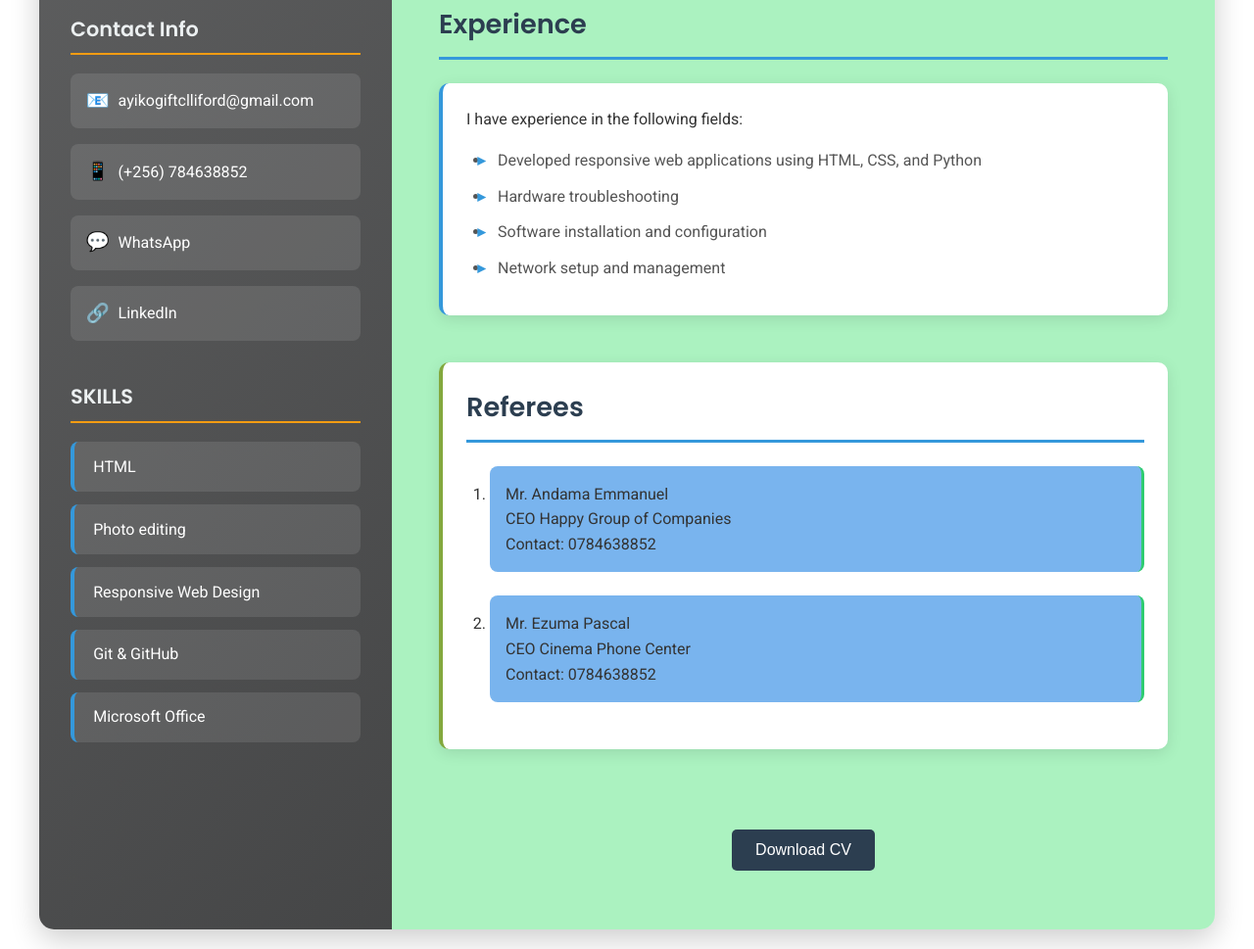
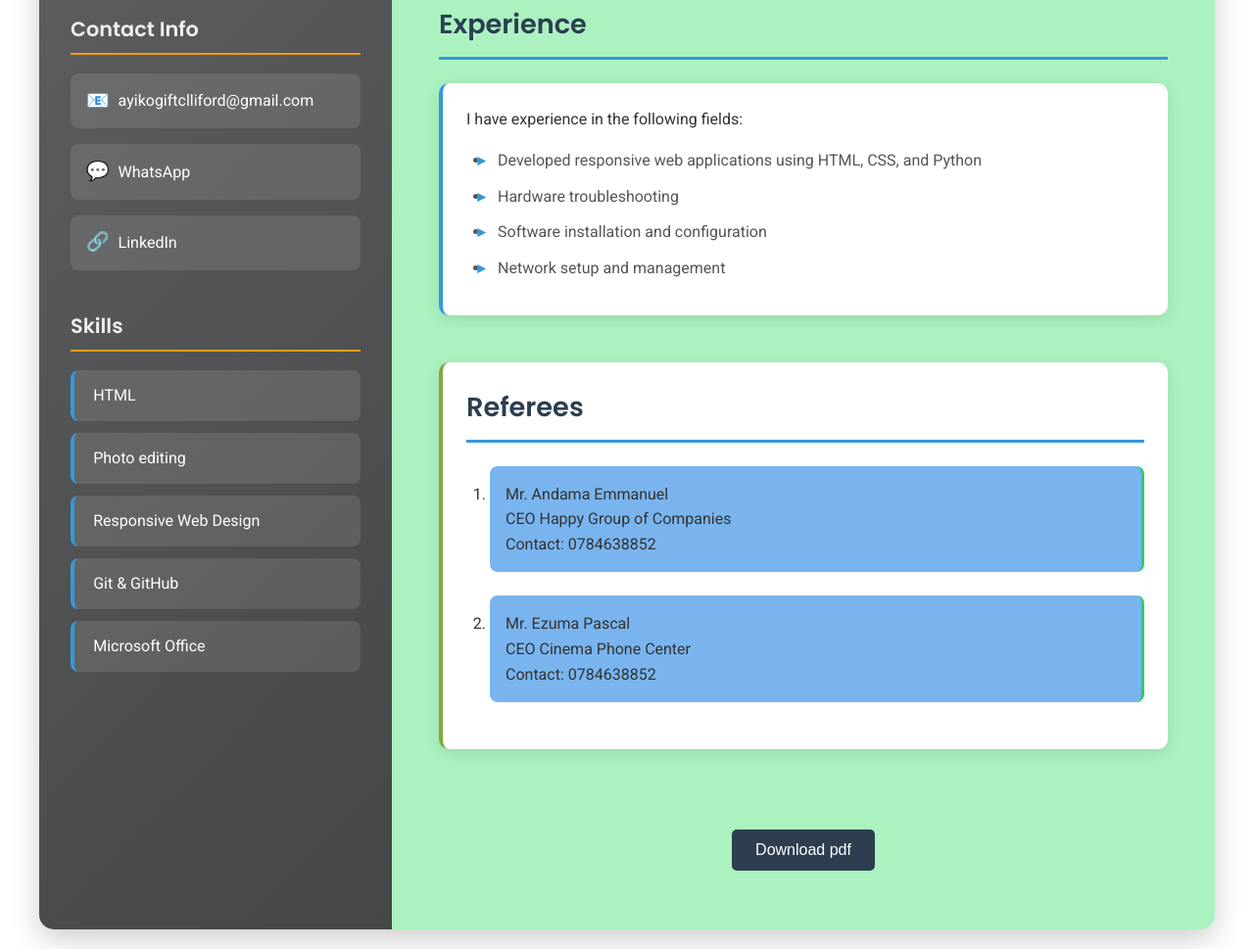
Before and after one commit to ayikogiftclliford-a11y/cv_flexbox, a plain HTML site: page index.html in a window 1280 px wide. Shown: the part 459-1428 px from the top of the page at 98% size. Drawn offline with Linux system fonts and the light colour scheme.

Commit message:
Update index.html

```diff
--- a/index.html
+++ b/index.html
@@ -45,10 +45,6 @@
                         <span><a href="mailto:ayikogiftclliford@gmail.com">ayikogiftclliford@gmail.com</a></span>
                     </li>
                     <li>
-                        <span class="icon">📱</span>
-                        <span>(+256) 784638852</span>
-                    </li>
-                    <li>
                         <span class="icon">💬</span>
                         <span><a href="https://wa.me/qr/UZ2ZBRJBY6MEH1">WhatsApp</a></span>
                     </li>
@@ -60,7 +56,7 @@
             </section>
 
             <section class="skills">
-                <h3>SKILLS</h3>
+                <h3>Skills</h3>
                 <ul>
                     <li>HTML</li>
                     <li>Photo editing</li>
@@ -123,7 +119,7 @@
 
             <!-- Download Button Moved to Bottom and Centered -->
             <section class="download-section">
-                <button onclick="downloadCV()" class="download-btn">Download CV</button>
+                <button onclick="downloadCV()" class="download-btn">Download pdf</button>
             </section>
         </main>
     </div>
```
